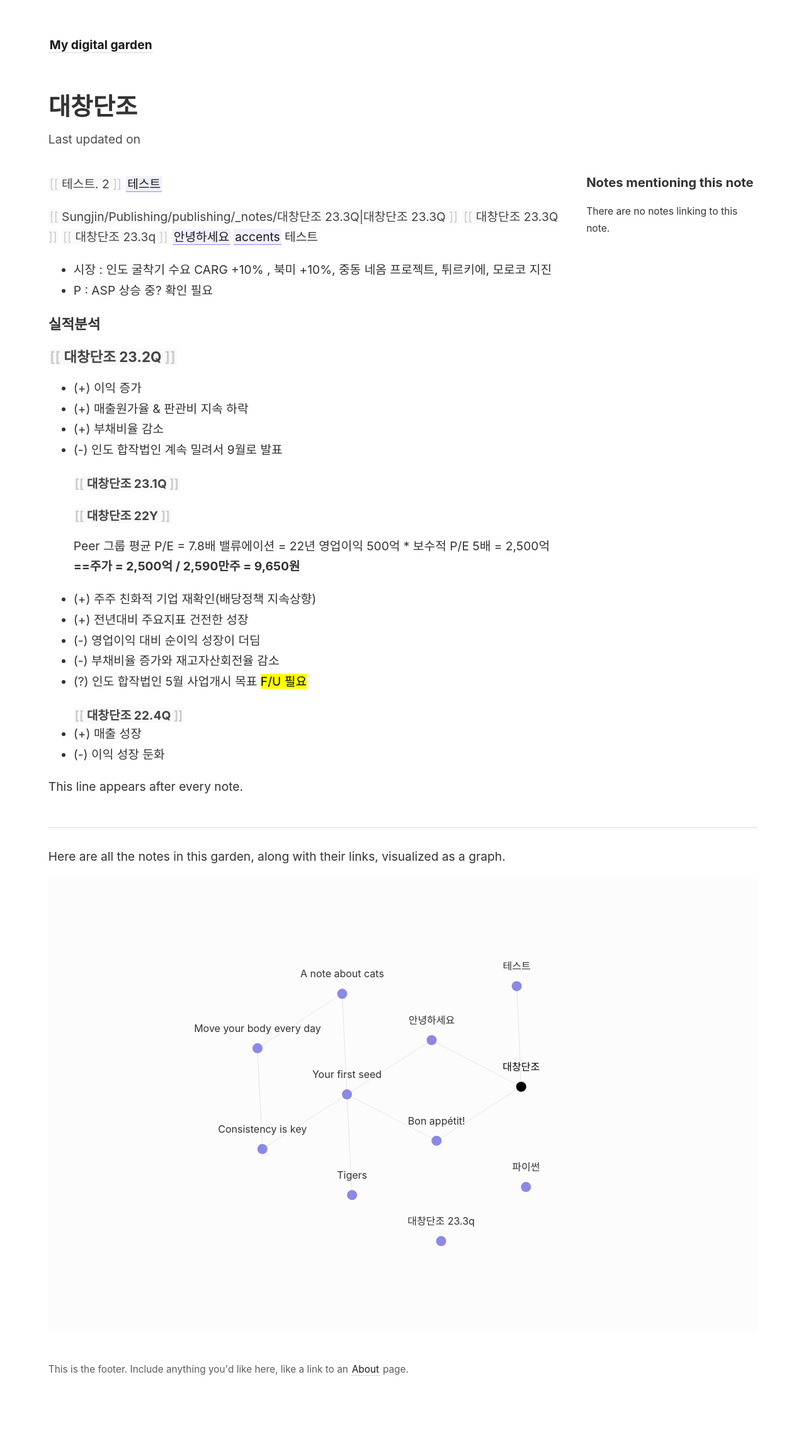
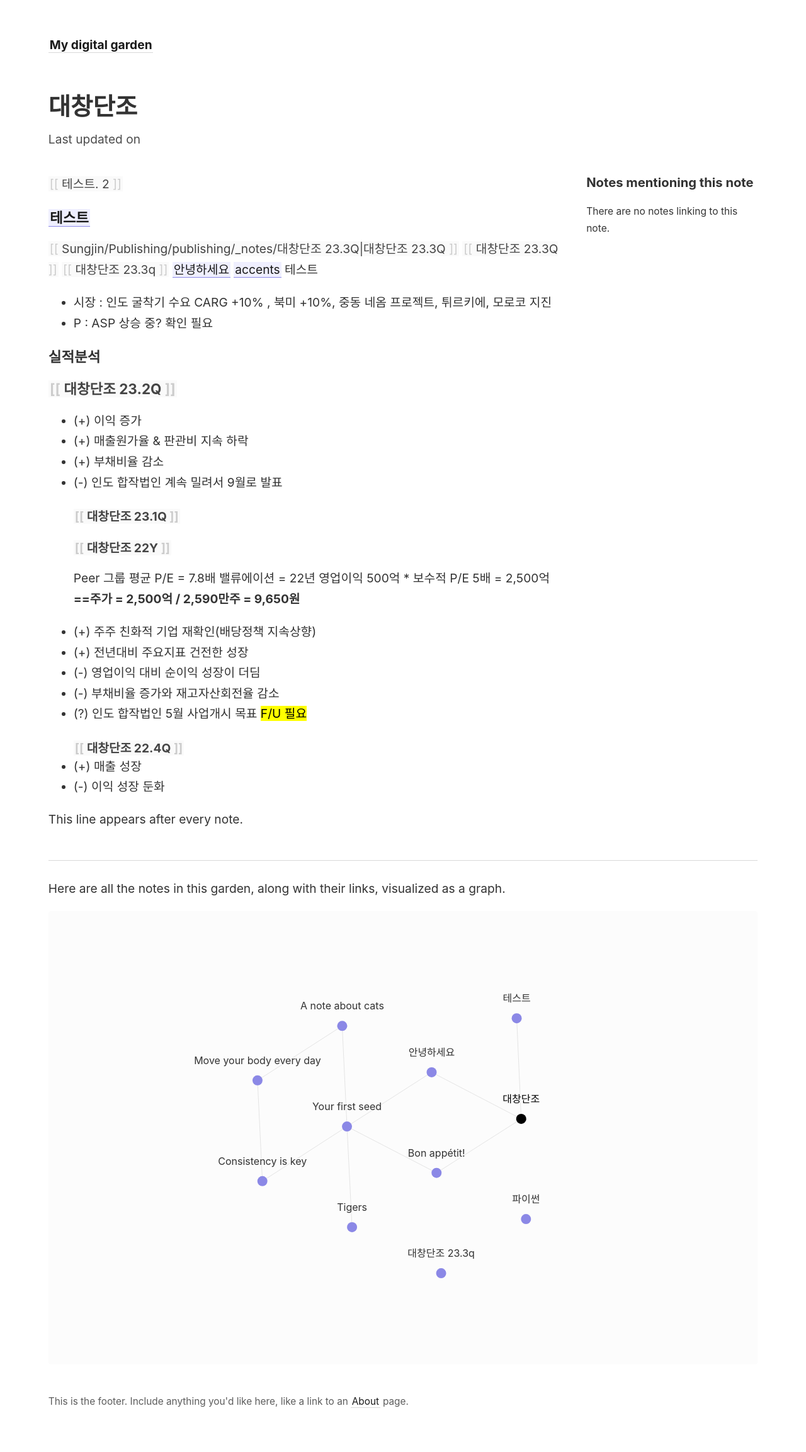
Before and after one commit to cao11brain/publishing, a Jekyll site: the page built from _notes/대창단조.md, in a window 1280 px wide. Shown: the whole page at 63% size. Built offline with Jekyll 4.4.1, drawn with Linux system fonts in a browser that asks for light colours; before the commit the page ends 2255 px from its top, so only the background shows below that.

```diff
--- a/_notes/대창단조.md
+++ b/_notes/대창단조.md
@@ -1,5 +1,6 @@
 [[테스트. 2]]
-[[테스트]]
+
+### [[테스트]]
 
 [[Sungjin/Publishing/publishing/_notes/대창단조 23.3Q|대창단조 23.3Q]]
 [[대창단조 23.3Q]]
```
